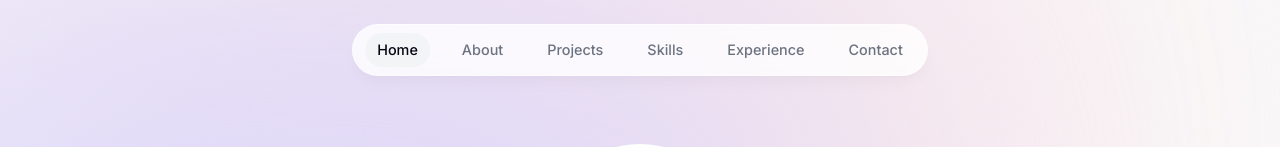
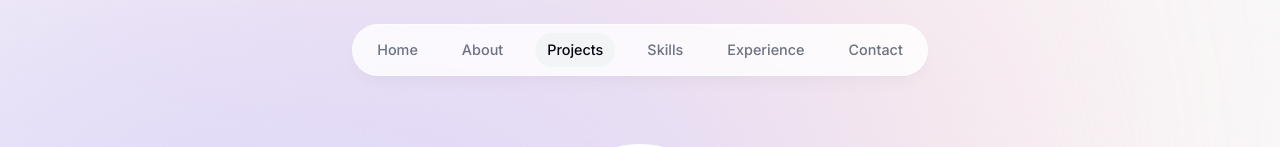
Before and after one commit to TiagoCoder2022/web-portfolio, a Next.js app: page / in a window 1280 px wide. Shown: the top 147 px of the page. Built offline with nearby package versions, Linux system fonts and the light colour scheme.

Commit message:
feat: add a ActiveSectionContext to track the active section in header

```diff
--- a/app/layout.tsx
+++ b/app/layout.tsx
@@ -1,6 +1,7 @@
 import Header from '@/components/header'
 import './globals.css'
 import { Inter } from 'next/font/google'
+import ActiveSectionContextProvider from '@/context/active-section-context'
 
 const inter = Inter({ subsets: ['latin'] })
 
@@ -20,8 +21,10 @@
         <div className='bg-[#fbe2e3] absolute top-[-6rem] -z-10 right-[11rem] h-[31.25rem] w-[31.25rem] rounded-full blur-[10rem] sm:w-[68.75rem]'></div>
         <div className='bg-[#dbd7fb] absolute top-[-1rem] -z-10 left-[-35rem] h-[31.25rem] w-[50rem] rounded-full blur-[10rem] sm:w-[68.75rem] md:left-[-33rem] lg:left-[-28rem] xl:left-[-15rem] 2xl:left-[-5rem]'></div>
 
-        <Header />
-        {children}
+        <ActiveSectionContextProvider>
+          <Header />
+          {children}
+        </ActiveSectionContextProvider>
       </body>
     </html>
   )
--- a/components/about.tsx
+++ b/components/about.tsx
@@ -1,11 +1,25 @@
 "use client"
-import React from 'react'
+import React, { useEffect } from 'react'
 import SectionHeading from './section-heading'
 import { motion } from 'framer-motion'
+import { useInView } from 'react-intersection-observer'
+import { useActiveSectionContext } from '@/context/active-section-context'
 
 export default function About() {
+  const {ref, inView} = useInView({
+    threshold: 0.75
+  })
+  const { setActiveSection } = useActiveSectionContext()
+
+  useEffect(() => {
+    if (inView) {
+      setActiveSection("About")
+    }
+  }, [inView, setActiveSection])
+
   return (
     <motion.section
+        ref={ref}
         className='mb-28 max-w-[45rem] text-center leading-8 sm:mb-40 scroll-mt-28'
         initial={{opacity: 0, y: 100}}
         animate={{opacity: 1, y: 0}}
--- a/components/header.tsx
+++ b/components/header.tsx
@@ -1,12 +1,13 @@
 "use client"
-import React, { useState } from 'react'
+
 import { motion } from 'framer-motion'
 import { links } from '@/lib/data'
 import Link from 'next/link'
 import clsx from 'clsx'
+import { ActiveSectionContext, useActiveSectionContext } from '@/context/active-section-context'
 
 export default function Header() {
-  const [activeSection, setActiveSection] = useState('Home')
+  const { activeSection, setActiveSection } = useActiveSectionContext()
   return (
     <header className='z-[999] relative'>
       <motion.div className='fixed top-0 left-1/2 h-[4.5rem] w-full
--- a/components/intro.tsx
+++ b/components/intro.tsx
@@ -1,15 +1,28 @@
 "use client"
 import Image from 'next/image'
-import React from 'react'
+import React, { useEffect } from 'react'
 import { motion } from 'framer-motion'
 import Link from 'next/link'
 import {BsArrowRight, BsLinkedin} from 'react-icons/bs'
 import { HiDownload } from 'react-icons/hi'
 import { FaGithubSquare } from 'react-icons/fa'
+import { useInView } from 'react-intersection-observer'
+import { useActiveSectionContext } from '@/context/active-section-context'
 
 export default function Intro() {
+    const {ref, inView} = useInView({
+        threshold: 0.5
+    })
+    const { setActiveSection } = useActiveSectionContext()
+
+    useEffect(() => {
+        if (inView) {
+          setActiveSection("Home")
+        }
+    }, [inView, setActiveSection])
+
   return (
-    <section id="home" className="mb-28 max-w-[50rem] text-center sm:mb-0 scroll-mt-[100rem]">
+    <section ref={ref} id="home" className="mb-28 max-w-[50rem] text-center sm:mb-0 scroll-mt-[100rem]">
         <div className='flex items-center justify-center'>
             <div className='relative'>
                 <motion.div
--- a/components/projects.tsx
+++ b/components/projects.tsx
@@ -1,11 +1,25 @@
-import React from 'react'
+"use client"
+
+import React, { useEffect } from 'react'
 import SectionHeading from './section-heading'
 import { projectsData } from '@/lib/data'
 import Project from './project'
+import { useInView } from 'react-intersection-observer'
+import { useActiveSectionContext } from '@/context/active-section-context'
 
 export default function Projects() {
+  const {ref, inView} = useInView({
+    threshold: 0.5
+  })
+  const { setActiveSection } = useActiveSectionContext()
+
+  useEffect(() => {
+    if (inView) {
+      setActiveSection("Projects")
+    }
+  }, [inView, setActiveSection])
   return (
-    <section id="projects" className='scroll-mt-28'>
+    <section ref={ref} id="projects" className='scroll-mt-28'>
         <SectionHeading>My Projects</SectionHeading>
         <div>
             {projectsData.map((project, index) => (
--- /dev/null
+++ b/context/active-section-context.tsx
@@ -0,0 +1,38 @@
+"use client"
+
+import React, { useState, createContext, useContext } from 'react'
+import { links } from '@/lib/data'
+
+
+type SectionName = typeof links[number]["name"]
+
+type ActiveSectionContextProps = {
+    children: React.ReactNode
+}
+
+type ActiveSectionContextType = {
+    activeSection: SectionName
+    setActiveSection: React.Dispatch<React.SetStateAction<SectionName>>
+}
+
+export const ActiveSectionContext  = createContext<ActiveSectionContextType | null>(null)
+
+export default function ActiveSectionContextProvider({ children }: ActiveSectionContextProps) {
+    const [activeSection, setActiveSection] = useState<SectionName>("Home")
+  return <ActiveSectionContext.Provider value={{
+    activeSection,
+    setActiveSection
+  }}>
+    { children }
+  </ActiveSectionContext.Provider>
+}
+
+export function useActiveSectionContext() {
+    const context = useContext(ActiveSectionContext)
+
+    if (context === null) {
+        throw new Error( "useActiveSectionContext must be used within an ActiveSectionContextProvider")
+    }
+
+    return context
+}
```
